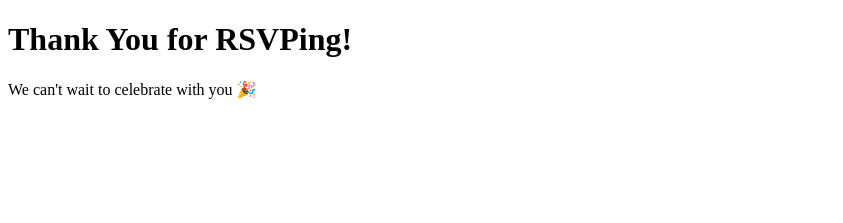
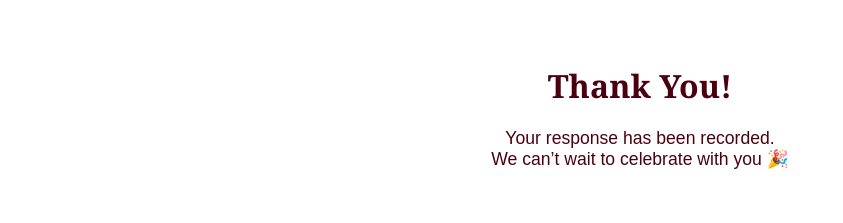
Before and after one commit to npai96/rach-wedding-rsvp, a plain HTML site: page thank-you.html in a window 1280 px wide. Shown: the whole page, without its empty margins (0-843 px from the left). Drawn offline with Linux system fonts and the light colour scheme.

Commit message:
thank-you.html styling, font consistency, page name update

```diff
--- a/style.css
+++ b/style.css
@@ -43,6 +43,7 @@ form button {
   border: 1px solid #ccc;
   border-radius: 4px;
   background-color: #fdfdfd;
+  font-family: inherit; /* Use Avenir from body */
 }
 
 form input[type="text"],
--- a/thank-you.html
+++ b/thank-you.html
@@ -2,12 +2,18 @@
 <html lang="en">
 <head>
   <meta charset="UTF-8" />
+  <link rel="stylesheet" href="style.css" />
   <title>Thank You</title>
 </head>
 <body>
-  <div class="container">
-    <h1>Thank You for RSVPing!</h1>
-    <p>We can't wait to celebrate with you 🎉</p>
-  </div>
-</body>
+   <div class="container" style="padding: 2rem 1rem; max-width: 600px; margin: 0 auto;">
+     <h1 style="text-align: center; color: #4a0011; font-family: 'Playfair Display', Georgia, serif;">
+       Thank You!
+     </h1>
+     <p style="text-align: center; color: #4a0011; font-size: 1.1rem;">
+       Your response has been recorded.<br>
+       We can’t wait to celebrate with you 🎉
+     </p>
+   </div>
+ </body>
 </html>
```
Also changed, not shown: index.html (+1 -1 lines).
